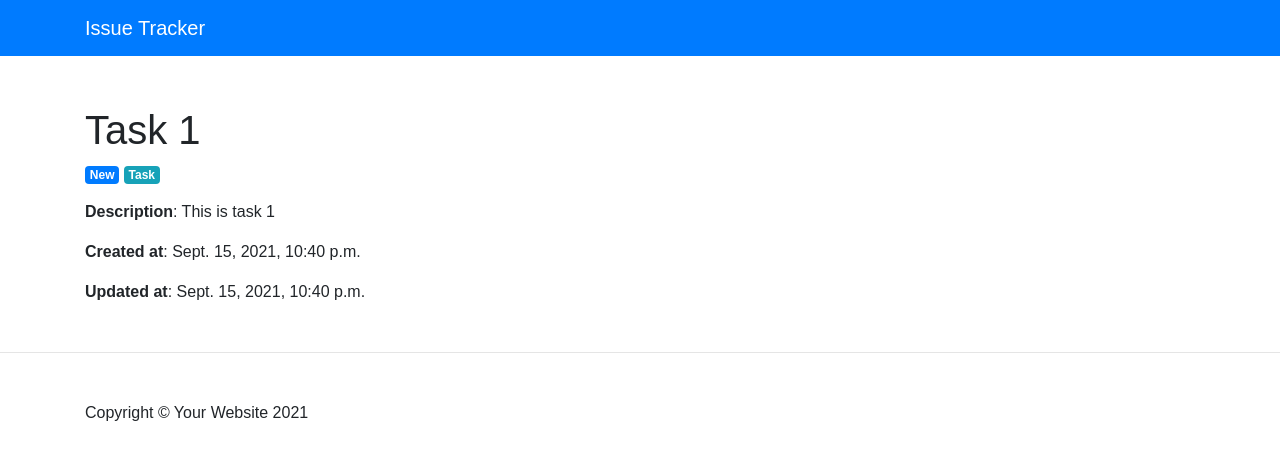
After one commit to amirAkhmetzhanov94/blog, a Django app: page /issue/1/ in a window 1280 px wide. The commit adds this page. Shown: the top 460 px of the page. Run offline with Django 3.2, Linux system fonts and the light colour scheme; data comes from the database, SQL or seed files in the repository.

Commit message:
Added an 'IssueView' class & Created an issue_detail template & changed color of the navbar in the base template as well as added a link to the main page & added a path of an issue_detail to the urls

```diff
--- a/issue_tracker/issue_tracker/urls.py
+++ b/issue_tracker/issue_tracker/urls.py
@@ -19,5 +19,6 @@ from webapp import views as webview
 
 urlpatterns = [
     path('admin/', admin.site.urls),
-    path('', webview.IndexView.as_view(), name='index')
+    path('', webview.IndexView.as_view(), name='index'),
+    path('issue/<int:issue_pk>/', webview.IssueView.as_view(), name='issue_detail')
 ]
--- a/issue_tracker/webapp/templates/base.html
+++ b/issue_tracker/webapp/templates/base.html
@@ -11,9 +11,9 @@
     <title>{% block title %}{% endblock %}</title>
 </head>
 <body>
-<nav class="navbar navbar-dark" style="background-color: #4a4a4a">
+<nav class="navbar navbar-dark bg-primary" style="background-color: #4a4a4a">
     <div class="container">
-        <a class="navbar-brand" href="#">Issue Tracker</a>
+        <a class="navbar-brand" href="{% url 'index' %}">Issue Tracker</a>
     </div>
 </nav>
     <div class="container">
--- /dev/null
+++ b/issue_tracker/webapp/templates/issue_detail.html
@@ -0,0 +1,13 @@
+{% extends "base.html" %}
+
+{% block title %}{{ issue.summary }}{% endblock %}
+
+{% block content %}
+    <div class="product-detail">
+        <h1>{{ issue.summary }}</h1><span class="badge badge-primary">{{ issue.status }}</span> <p class="price
+        badge badge-info">{{ issue.type }}</p>
+        <p><b>Description</b>: {{ issue.description }}</p>
+        <p><b>Created at</b>: {{ issue.creation_time }}</p>
+        <p><b>Updated at</b>: {{ issue.update_time }}</p>
+    </div>
+{% endblock %}
--- a/issue_tracker/webapp/views.py
+++ b/issue_tracker/webapp/views.py
@@ -6,3 +6,12 @@ from webapp.models import Type, Status, Issue
 class IndexView(TemplateView):
     template_name = 'index.html'
     extra_context = {'issues': Issue.objects.all()}
+
+
+class IssueView(TemplateView):
+    template_name = 'issue_detail.html'
+
+    def get_context_data(self, **kwargs):
+        context = super().get_context_data(**kwargs)
+        context['issue'] = get_object_or_404(Issue, pk=kwargs['issue_pk'])
+        return context
```
